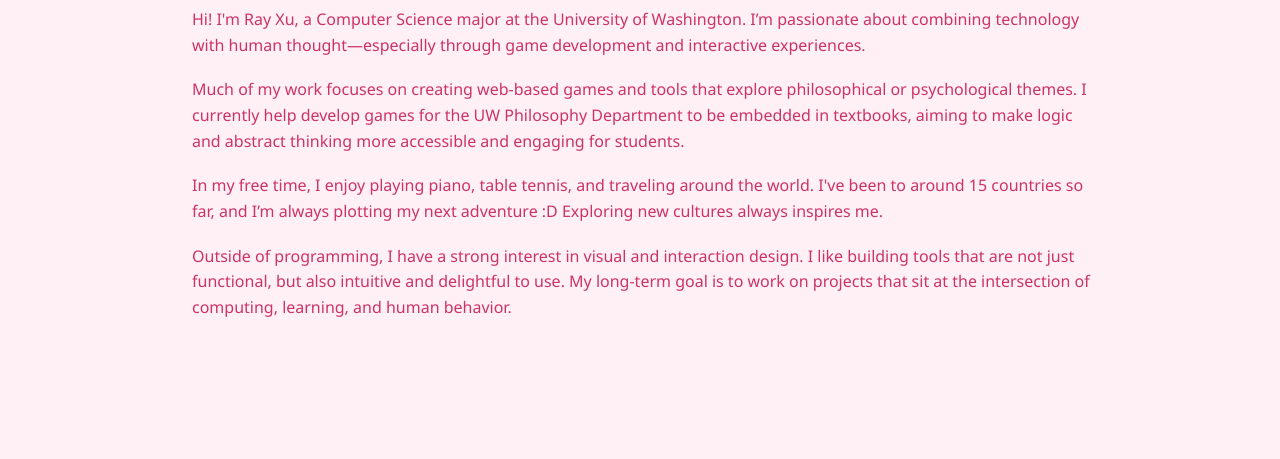
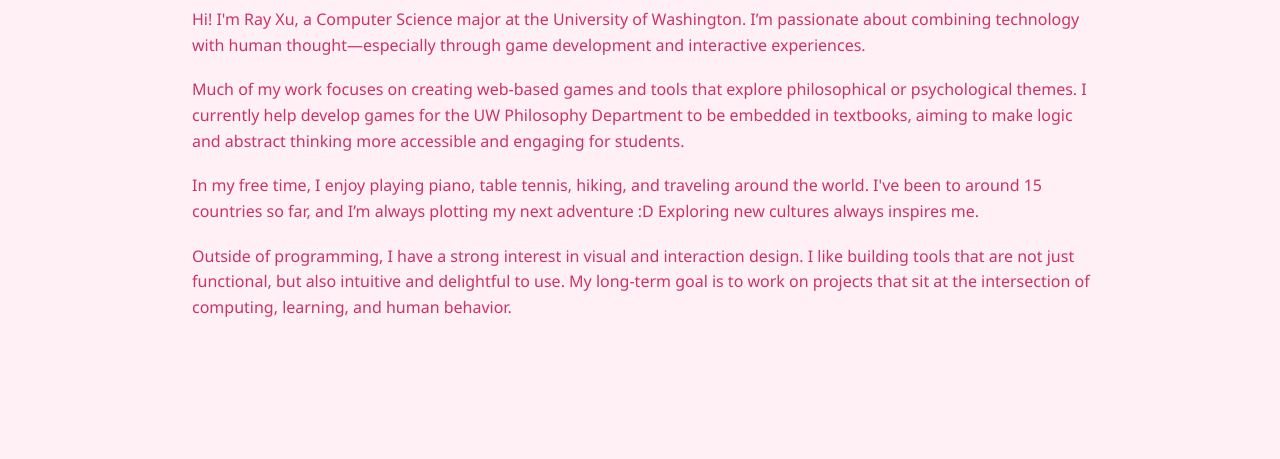
Before and after one commit to iurux/personal-website, a plain HTML site: page index.html in a window 1280 px wide. Shown: the part 616-1075 px from the top of the page. Drawn offline with Linux system fonts and the light colour scheme.

Commit message:
Update index.html

```diff
--- a/index.html
+++ b/index.html
@@ -146,7 +146,7 @@
 
     <p>Much of my work focuses on creating web-based games and tools that explore philosophical or psychological themes. I currently help develop games for the UW Philosophy Department to be embedded in textbooks, aiming to make logic and abstract thinking more accessible and engaging for students.</p>
 
-    <p>In my free time, I enjoy playing piano, table tennis, and traveling around the world. I've been to around 15 countries so far, and I’m always plotting my next adventure :D Exploring new cultures always inspires me.</p>
+    <p>In my free time, I enjoy playing piano, table tennis, hiking, and traveling around the world. I've been to around 15 countries so far, and I’m always plotting my next adventure :D Exploring new cultures always inspires me.</p>
 
     <p>Outside of programming, I have a strong interest in visual and interaction design. I like building tools that are not just functional, but also intuitive and delightful to use. My long-term goal is to work on projects that sit at the intersection of computing, learning, and human behavior.</p>
   </section>
```
